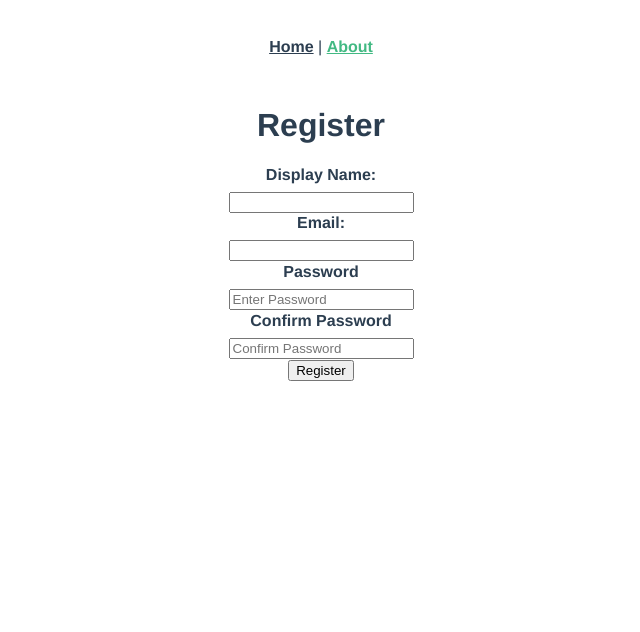
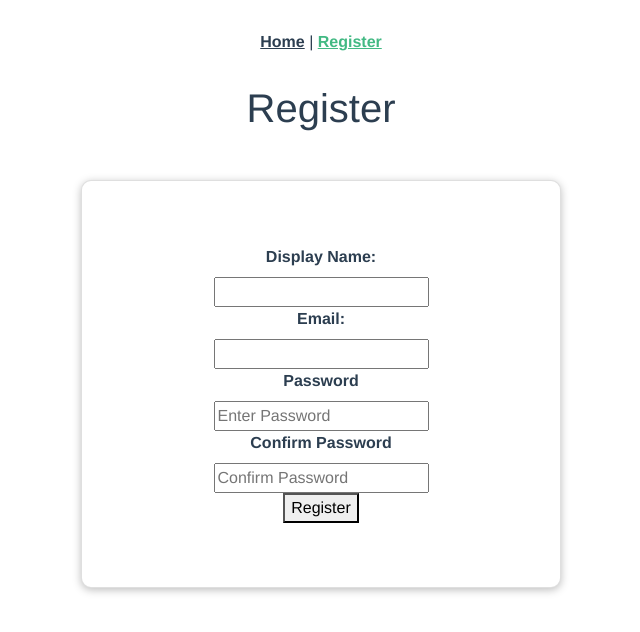
Before and after one commit to Level-Up-Partnership/lup-tasker, a Vue app in the folder client/: page /register in a window 1280 px wide. Shown: the top 632 px of the page, without its empty margins (319-959 px from the left). Built offline with nearby package versions, Linux system fonts and the light colour scheme.

Commit message:
Created basecard / played around with bootstrap

```diff
--- a/client/package.json
+++ b/client/package.json
@@ -13,6 +13,8 @@
     "axios": "^0.21.1",
     "bootstrap": "^5.0.2",
     "core-js": "^3.6.5",
+    "jquery": "^3.6.0",
+    "popper.js": "^1.16.1",
     "vue": "^3.1.5",
     "vue-router": "^4.0.0-0",
     "vuex": "^4.0.0-0"
--- a/client/src/App.vue
+++ b/client/src/App.vue
@@ -1,7 +1,7 @@
 <template>
   <div id="nav">
     <router-link to="/Login">Home</router-link> |
-    <router-link to="/Register">About</router-link>
+    <router-link to="/Register">Register</router-link>
   </div>
   <router-view />
 </template>
--- a/client/src/UI/BaseCard.vue
+++ /dev/null
@@ -1,5 +0,0 @@
-<template>
-  <div class="card">
-    <slot></slot>
-  </div>
-</template>
--- a/client/src/components/RegForm/RegistrationForm.vue
+++ b/client/src/components/RegForm/RegistrationForm.vue
@@ -1,15 +1,15 @@
 <template>
   <div>
     <form @submit.prevent="submitData">
-      <div class="form-control">
+      <div class="">
         <label for="displayedName">Display Name: </label>
         <input type="text" id="displayedName" v-model="enteredName" />
       </div>
-      <div class="form-control">
+      <div class="">
         <label for="userEmail">Email: </label>
         <input type="email" id="userEmail" v-model="enteredEmail" />
       </div>
-      <div class="form-control">
+      <div class="">
         <label for="userPassword">Password</label>
         <input
           type="password"
@@ -18,7 +18,7 @@
           v-model="enteredPassword"
         />
       </div>
-      <div class="form-control">
+      <div class="">
         <label for="userConfirmedPassword">Confirm Password</label>
         <input
           type="password"
--- /dev/null
+++ b/client/src/components/UI/BaseCard.vue
@@ -0,0 +1,15 @@
+<template>
+  <div class="card">
+    <slot></slot>
+  </div>
+</template>
+
+<style scoped>
+.card {
+  border-radius: 10px;
+  box-shadow: 0 2px 8px rgba(0, 0, 0, 0.26);
+  padding: 4rem;
+  margin: 3rem auto;
+  max-width: 30rem;
+}
+</style>
--- a/client/src/views/Register.vue
+++ b/client/src/views/Register.vue
@@ -1,7 +1,9 @@
 <template>
   <div>
     <h1>Register</h1>
-    <registration-form @add-user="userInfo"></registration-form>
+    <base-card>
+      <registration-form @add-user="userInfo"></registration-form>
+    </base-card>
   </div>
 </template>
 
```
Also changed, not shown: client/src/main.js (+11 -1 lines).
